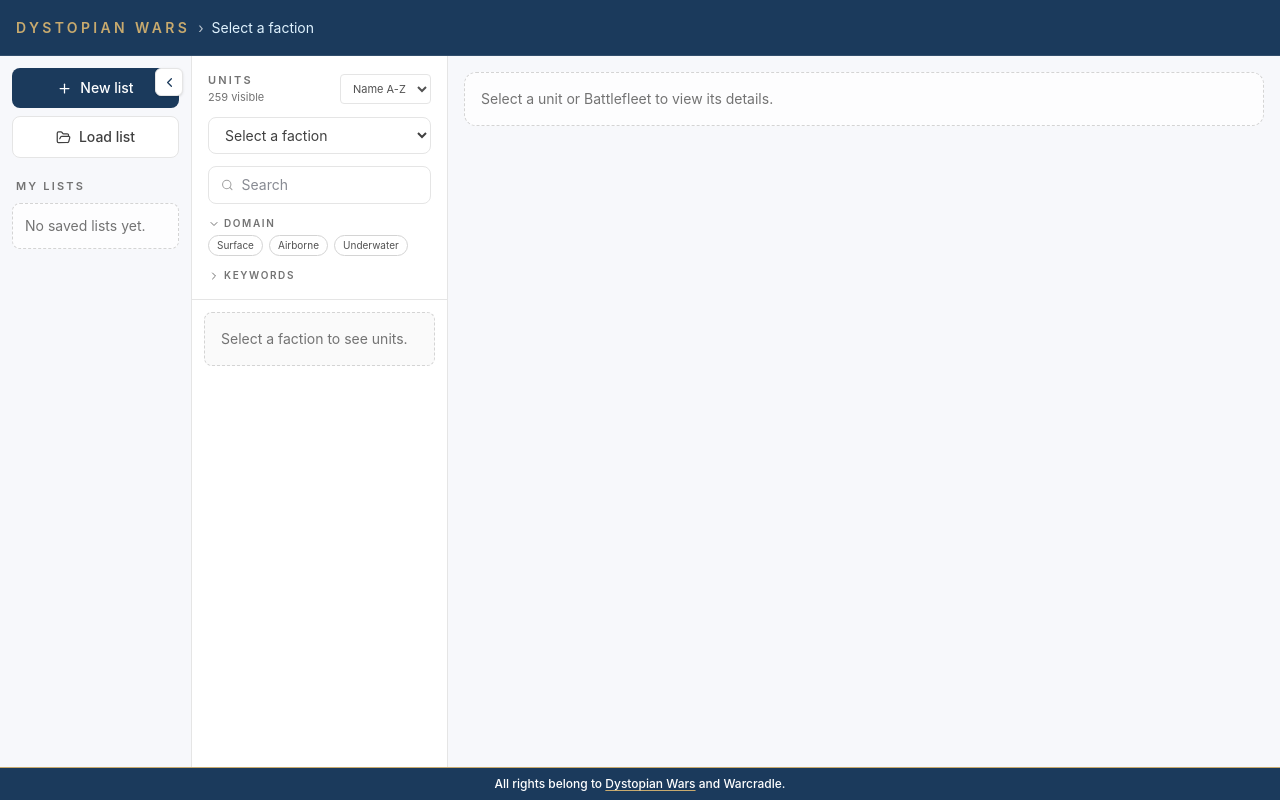
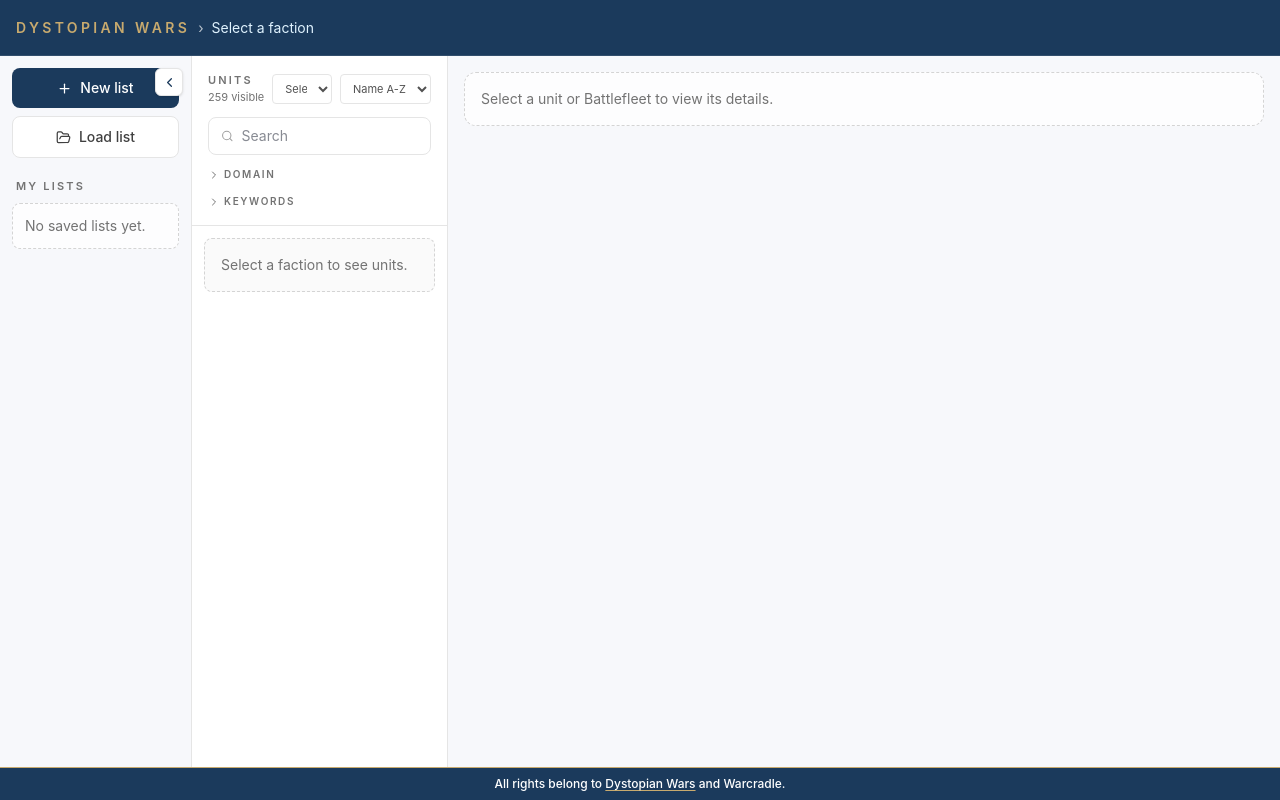
Before and after one commit to sylvainbl/DW-Builder, a React (Vite) app: page / in a window 1280 px wide. Built offline with nearby package versions, Linux system fonts and the light colour scheme.

Commit message:
minor fixes and tweak

```diff
--- a/src/components/unit/FactionAndSearchHeader.tsx
+++ b/src/components/unit/FactionAndSearchHeader.tsx
@@ -67,7 +67,7 @@ export default function FactionAndSearchHeader({
     const toggleRoleFilter = useAppStore((state) => state.toggleRoleFilter)
     const setSelectedUnitId = useAppStore((state) => state.setSelectedUnitId)
     const currentList = useAppStore((state) => state.currentList)
-    const [showDomains, setShowDomains] = useState(true)
+    const [showDomains, setShowDomains] = useState(false)
     const [showKeywords, setShowKeywords] = useState(false)
 
     const availableFactions = currentList
@@ -92,27 +92,17 @@ export default function FactionAndSearchHeader({
     return (
         <div className={`border-b border-neutral-200 ${compact ? 'space-y-2 p-3' : 'space-y-3 p-4'}`}>
             <div className="flex items-center justify-between gap-2">
-                <div>
+                <div className="flex-none">
                     <div className="text-[11px] font-semibold uppercase tracking-[0.2em] text-neutral-500">Units</div>
                     <div className="text-[11px] text-neutral-500">{visibleCount} visible</div>
                 </div>
-                <select
-                    value={sortMode}
-                    onChange={(event) => onSortModeChange(event.target.value as 'name' | 'points-asc' | 'points-desc')}
-                    className="rounded border border-neutral-200 bg-white px-2 py-1.5 text-[11px] text-neutral-600 outline-none"
-                >
-                    <option value="name">Name A-Z</option>
-                    <option value="points-asc">Points ↑</option>
-                    <option value="points-desc">Points ↓</option>
-                </select>
-            </div>
-
+                <div className="flex min-w-0 flex-1 items-center justify-end gap-2">
                     {currentList ? (
                         <select
                             value={sourceMode}
                             disabled={sourceOptions.length <= 1}
                             onChange={(event) => onSourceModeChange(event.target.value as 'force' | 'mercenary' | 'both')}
-                    className="w-full rounded-lg border border-neutral-200 bg-white px-3 py-2 text-sm text-neutral-700 outline-none disabled:bg-neutral-100 disabled:text-neutral-500"
+                            className="min-w-0 max-w-[16rem] flex-1 rounded border border-neutral-200 bg-white px-2 py-1.5 text-[11px] text-neutral-600 outline-none disabled:bg-neutral-100 disabled:text-neutral-500"
                         >
                             {sourceOptions.map((option) => (
                                 <option key={option.value} value={option.value}>{option.label}</option>
@@ -125,7 +115,7 @@ export default function FactionAndSearchHeader({
                                 setSelectedFactionId(event.target.value || null)
                                 setSelectedUnitId(null)
                             }}
-                    className="w-full rounded-lg border border-neutral-200 bg-white px-3 py-2 text-sm text-neutral-700 outline-none"
+                            className="min-w-0 max-w-[16rem] flex-1 rounded border border-neutral-200 bg-white px-2 py-1.5 text-[11px] text-neutral-600 outline-none"
                         >
                             <option value="">Select a faction</option>
                             {availableFactions.map((faction) => (
@@ -133,6 +123,17 @@ export default function FactionAndSearchHeader({
                             ))}
                         </select>
                     )}
+                    <select
+                        value={sortMode}
+                        onChange={(event) => onSortModeChange(event.target.value as 'name' | 'points-asc' | 'points-desc')}
+                        className="flex-none rounded border border-neutral-200 bg-white px-2 py-1.5 text-[11px] text-neutral-600 outline-none"
+                    >
+                        <option value="name">Name A-Z</option>
+                        <option value="points-asc">Points ↑</option>
+                        <option value="points-desc">Points ↓</option>
+                    </select>
+                </div>
+            </div>
 
             <label className="flex items-center gap-2 rounded-lg border border-neutral-200 bg-white px-3 py-2 text-sm">
                 <Search size={14} className="text-neutral-400" />
--- a/src/components/unit/UnitDetail.tsx
+++ b/src/components/unit/UnitDetail.tsx
@@ -298,8 +298,9 @@ export default function UnitDetail() {
                 </div>
 
                 <div className="mt-2 flex flex-wrap gap-1.5 text-[11px] text-[var(--navy)]">
-                    <span className="rounded-full bg-white px-2.5 py-1 font-medium shadow-sm">{unit.role}</span>
-                    <span className="rounded-full bg-white px-2.5 py-1 font-medium shadow-sm">{unit.faction}</span>
+                    {unit.tags.map((tag) => (
+                        <span key={tag} className="rounded-full bg-white px-2.5 py-1 font-medium shadow-sm">{tag}</span>
+                    ))}
                 </div>
                 {selectedEntry ? (
                     <div className="mt-3 rounded-lg border border-white/20 bg-white/12 p-2">
--- a/src/components/unit/UnitListColumn.tsx
+++ b/src/components/unit/UnitListColumn.tsx
@@ -193,7 +193,7 @@ export default function UnitListColumn() {
 
     return (
         <aside className="flex h-full flex-col overflow-hidden bg-white">
-            <div className={`${unitsPickerCollapsed ? 'max-h-[calc(100%-2rem)] flex-none' : 'max-h-[62%] flex-none'} overflow-y-auto border-b border-neutral-200`}>
+            <div className={`${unitsPickerCollapsed ? 'max-h-[calc(100%-2rem)]' : 'max-h-[60%]'} min-h-0 flex-none overflow-y-auto border-b border-neutral-200`}>
                 <ActiveListPanel />
             </div>
             <button
```
Also changed, not shown: public/data/units/empire.json, 1 other file (tests, documents, lock files or other folders). Lines whose indentation alone changed are shown as unchanged.
